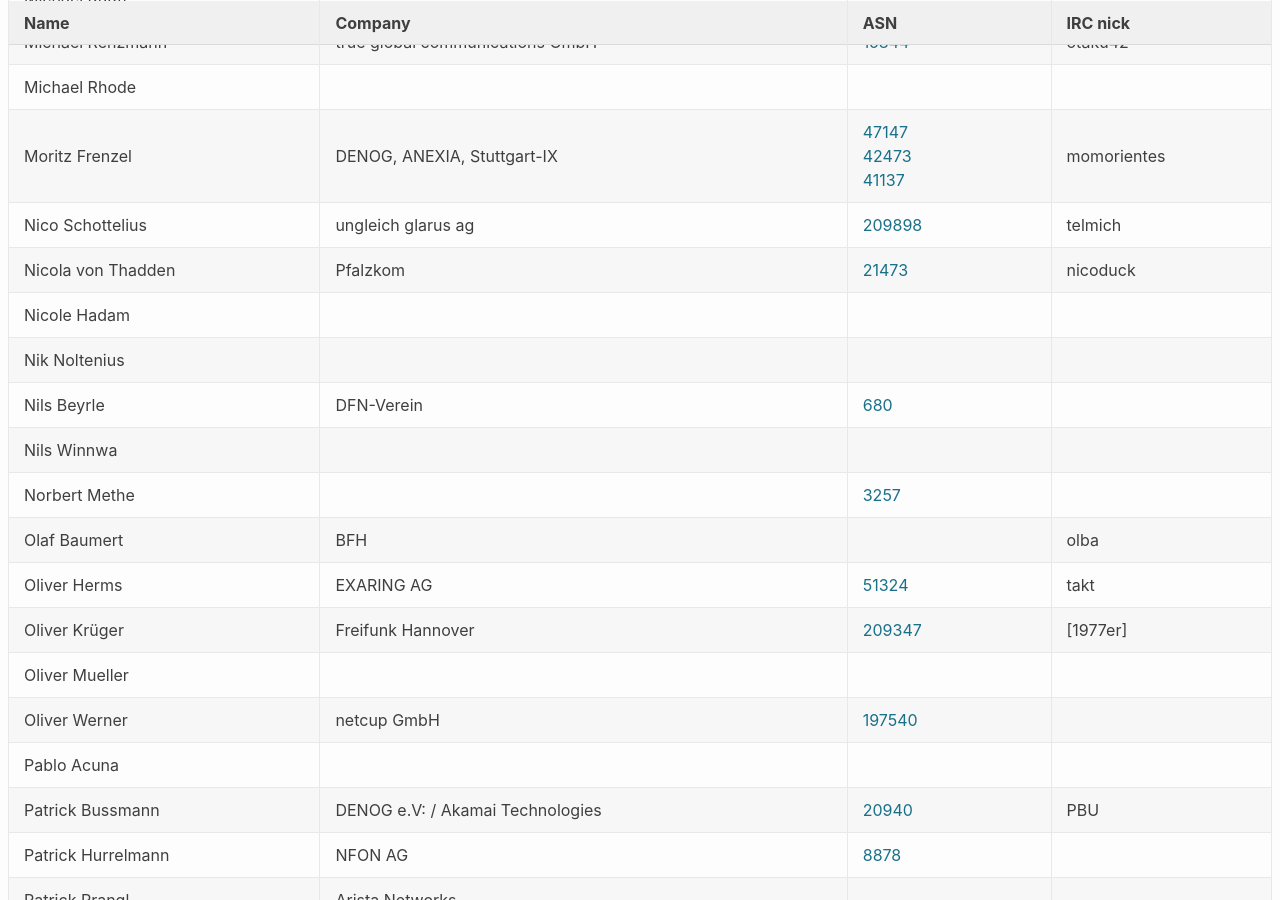
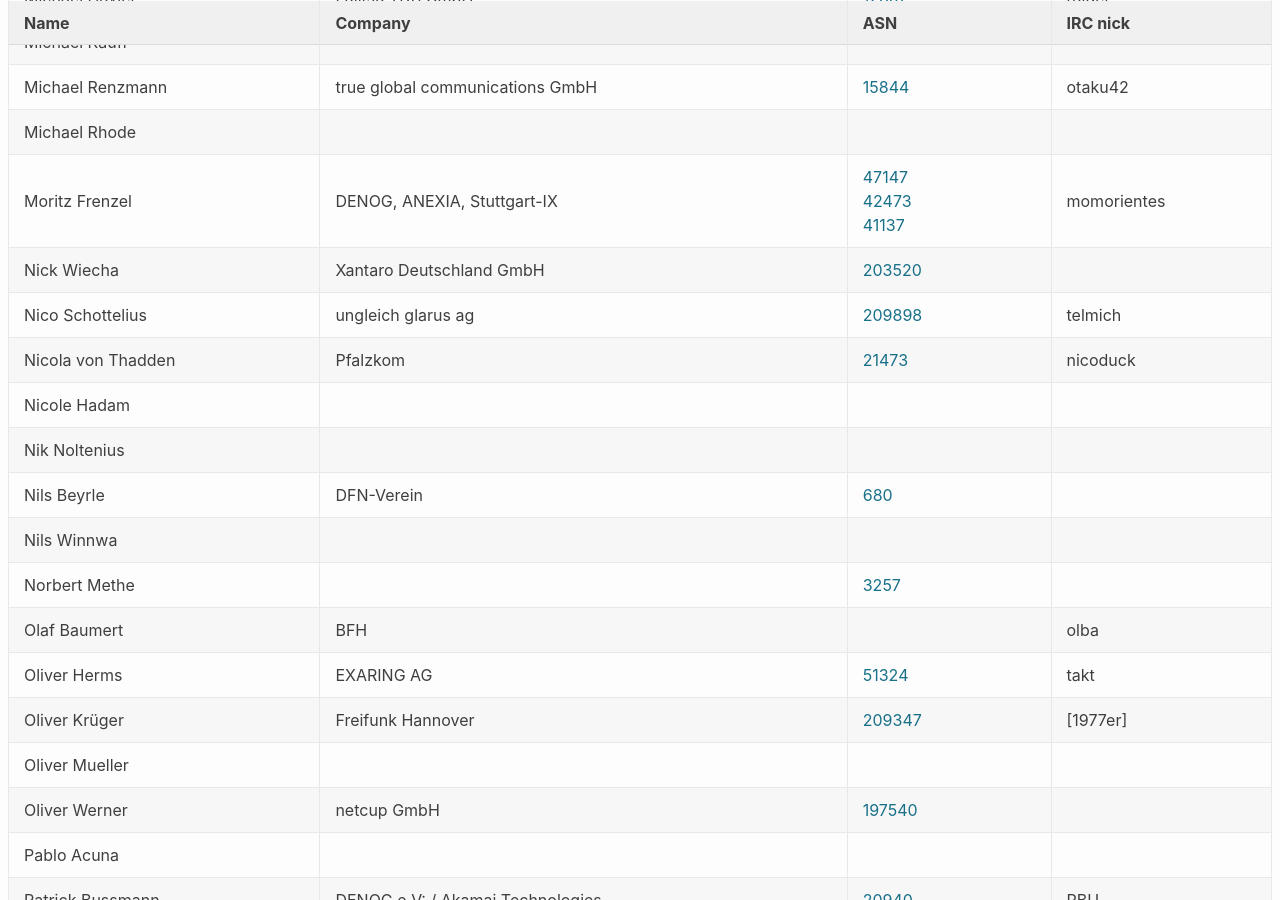
Before and after one commit to denog/pretix-attendeelist, a Jekyll site: the page built from index.markdown, in a window 1280 px wide and 900 px high, scrolled down 8617 px. Built offline with Jekyll 4.4.1, drawn with Linux system fonts in a browser that asks for light colours.

Commit message:
Latest data: Mon Oct 19 08:50:05 UTC 2020

```diff
--- a/_data/attendees.json
+++ b/_data/attendees.json
@@ -288,6 +288,12 @@
     "asn": "553"
   },
   {
+    "name": "Dennis Verbroekken",
+    "company": null,
+    "irc": null,
+    "asn": null
+  },
+  {
     "name": "Dirk Meyer",
     "company": null,
     "irc": "dinoex",
@@ -1092,6 +1098,12 @@
     "asn": "AS47147,AS42473,AS41137"
   },
   {
+    "name": "Nick Wiecha",
+    "company": "Xantaro Deutschland GmbH",
+    "irc": null,
+    "asn": "203520"
+  },
+  {
     "name": "Nicola von Thadden",
     "company": "Pfalzkom",
     "irc": "nicoduck",
```
